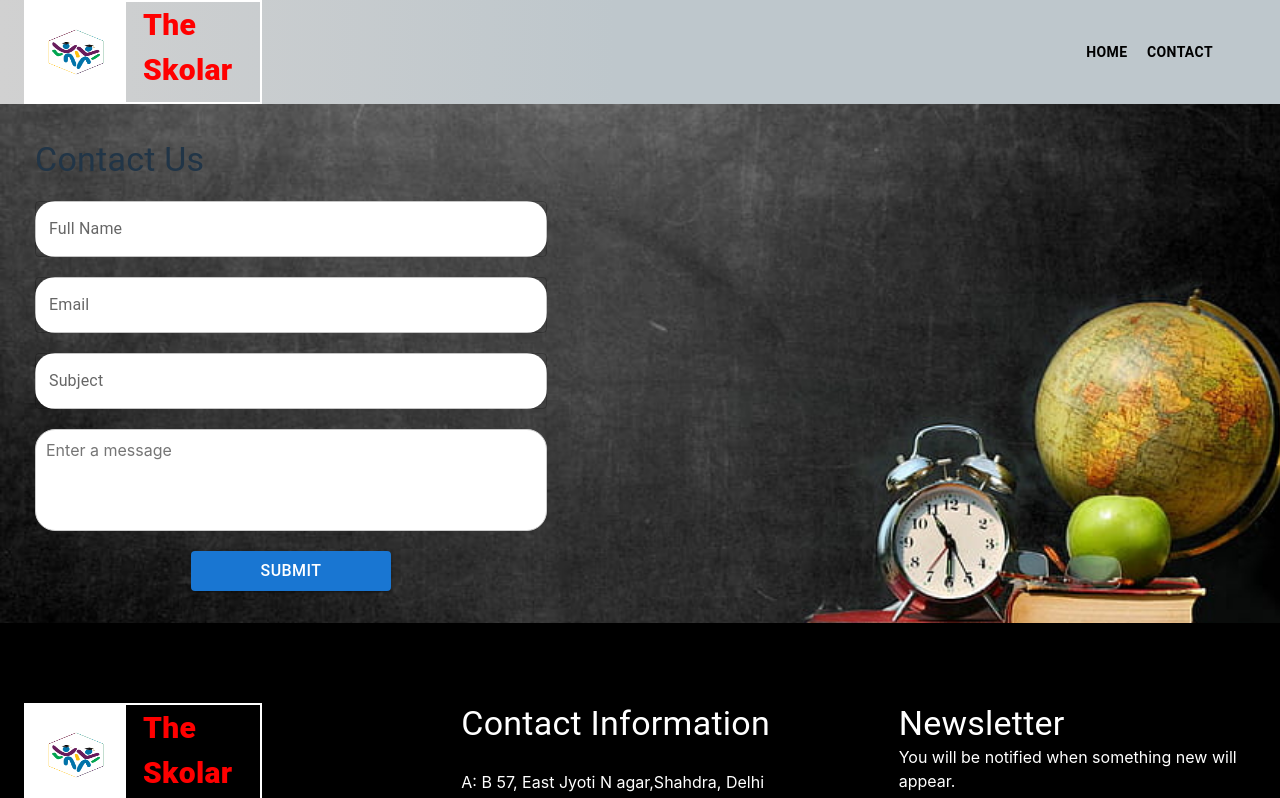
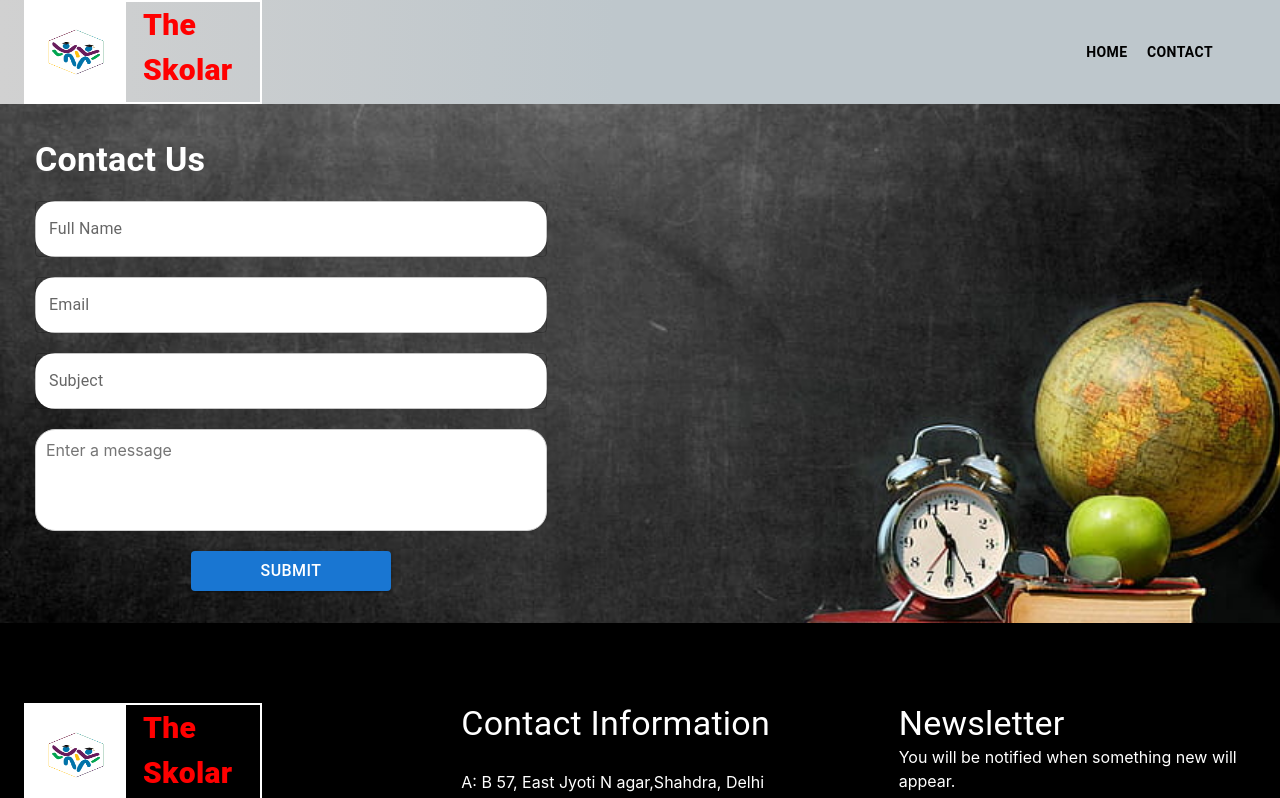
Before and after one commit to ahmadaafaq/skolar-erp, a React (Vite) app: page /contact in a window 1280 px wide. Shown: the top 798 px of the page. Built offline with nearby package versions, Linux system fonts and the light colour scheme.

Commit message:
contactus color

```diff
--- a/src/components/contact/ContactForm.jsx
+++ b/src/components/contact/ContactForm.jsx
@@ -21,7 +21,7 @@ const ContactUs = () => {
 
     return (
         <Box sx={{ width: "40%", margin: "30px" }}>
-            <Typography variant="h4" sx={{ marginBottom: "20px" }}>
+            <Typography variant="h4" fontWeight={700} sx={{ marginBottom: "20px" , color:"white"}}>
                 Contact Us
             </Typography>
             <Box
```
